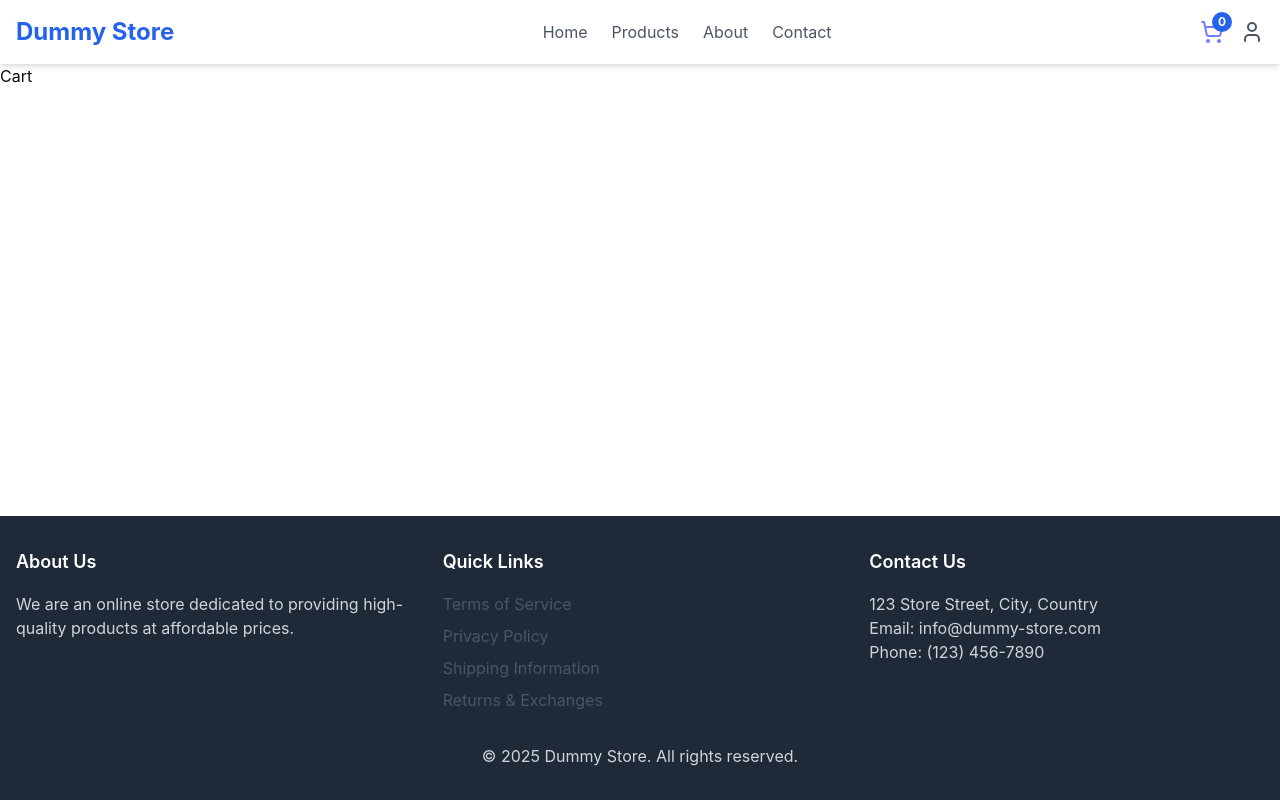
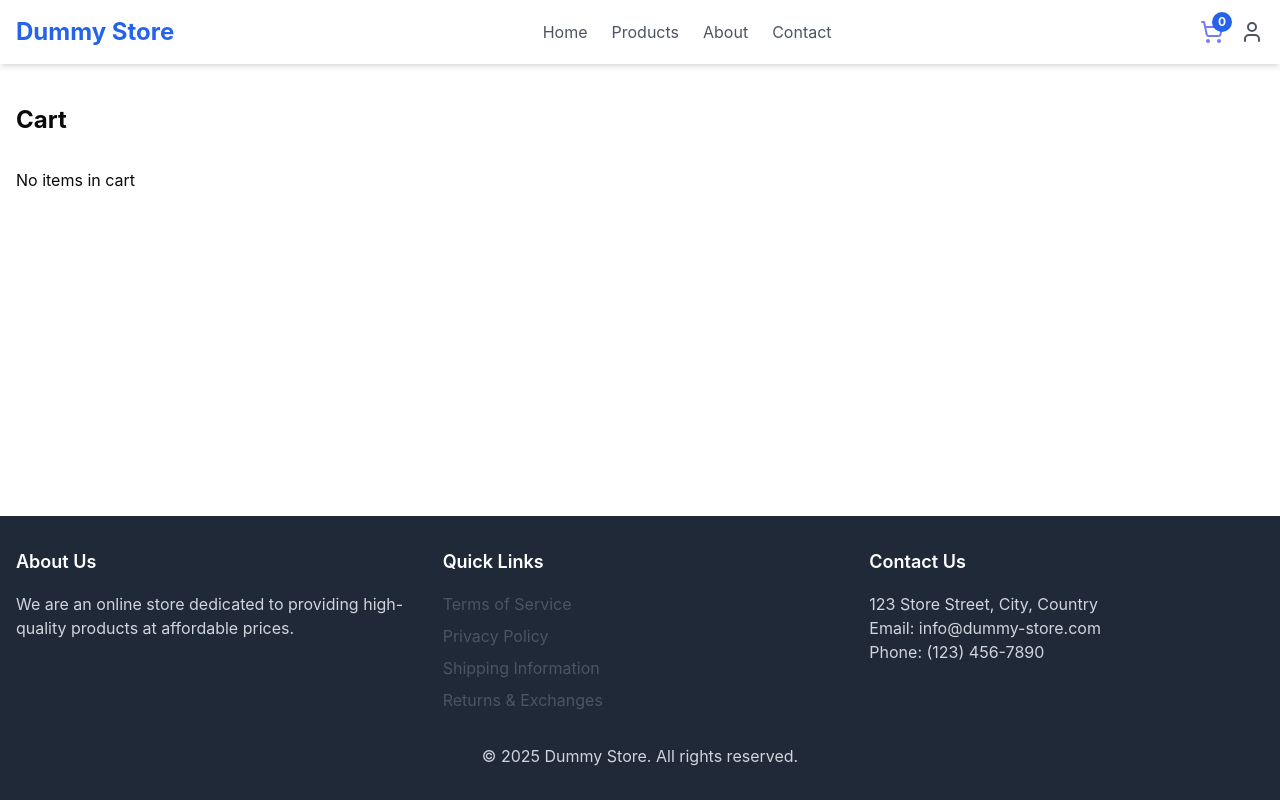
Before and after one commit to michal-worwag/dummy-store, a React (Vite) app: page /dummy-store/cart in a window 1280 px wide. Built offline with nearby package versions, Linux system fonts and the light colour scheme.

Commit message:
feat: add cart page and update cart slice with quantity management
- Updated CartItem type to include quantity
- Modified addToCart reducer to set initial quantity to 1
- Created Cart page with CartList component
- Implemented basic cart page layout with Container and heading

```diff
--- /dev/null
+++ b/src/components/Cart/cart-list-item.tsx
@@ -0,0 +1,15 @@
+import { CartItem } from '@/features/cart/cartSlice';
+
+const CartListItem = ({ item }: { item: CartItem }) => {
+  console.log(item);
+  return (
+    <div>
+      <img src={item.thumbnail} alt={item.title} />
+      <h2>{item.title}</h2>
+      <p>{item.price}</p>
+      <p>{item.quantity}</p>
+    </div>
+  );
+};
+
+export default CartListItem;
--- /dev/null
+++ b/src/components/Cart/cart-list.tsx
@@ -0,0 +1,19 @@
+import CartListItem from './cart-list-item';
+import { useSelector } from 'react-redux';
+import { RootState } from '@/store';
+
+const CartList = () => {
+  const { cartItems, amount } = useSelector((store: RootState) => store.cart);
+  console.log(amount);
+  return (
+    <div>
+      {amount < 1 ? (
+        <div>No items in cart</div>
+      ) : (
+        cartItems.map((item) => <CartListItem item={item} />)
+      )}
+    </div>
+  );
+};
+
+export default CartList;
--- a/src/features/cart/cartSlice.ts
+++ b/src/features/cart/cartSlice.ts
@@ -1,7 +1,7 @@
 import { Product } from '@/models/product';
 import { createSlice } from '@reduxjs/toolkit';
 
-export type CartItem = Partial<Product>;
+export type CartItem = Partial<Product & { quantity: number }>;
 
 export interface CartState {
   cartItems: CartItem[];
@@ -20,7 +20,7 @@ export const cartSlice = createSlice({
   initialState,
   reducers: {
     addToCart: (state, action) => {
-      state.cartItems.push(action.payload);
+      state.cartItems.push({ ...action.payload, quantity: 1 });
     },
     removeFromCart: (state, action) => {
       state.cartItems = state.cartItems.filter(
--- a/src/pages/cart.tsx
+++ b/src/pages/cart.tsx
@@ -1,3 +1,11 @@
+import CartList from '@/components/Cart/cart-list';
+import Container from '@/layouts/container';
+
 export default function Cart() {
-  return <div>Cart</div>;
+  return (
+    <Container>
+      <h1 className='text-2xl font-bold mb-8 mt-10'>Cart</h1>
+      <CartList />
+    </Container>
+  );
 }
```
